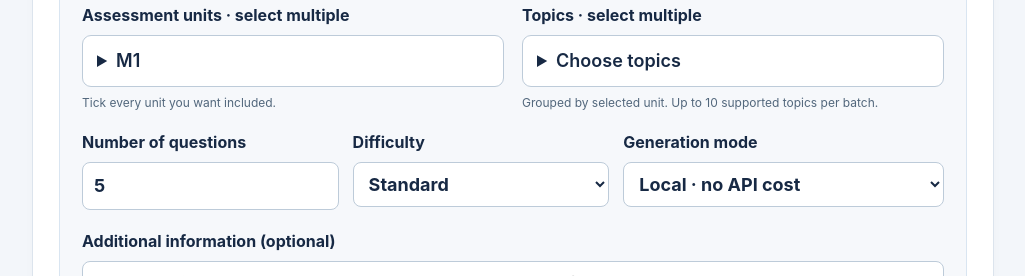
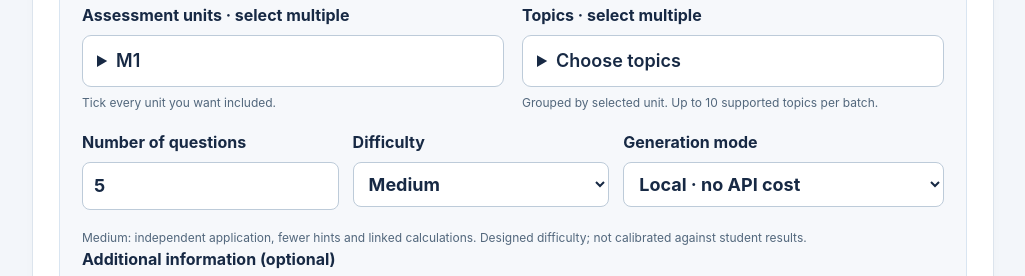
Before and after one commit to ckelly7078-dev/teachers-only, a plain HTML site: page foundation/web/index.html in a window 1280 px wide. Shown: the part 923-1199 px from the top of the page, without its empty margins (254-1279 px from the left). Drawn offline with Linux system fonts and the light colour scheme; no server answers.

Commit message:
Expose and explain the new Easy, Medium and Hard reasoning levels

```diff
--- a/foundation/web/index.html
+++ b/foundation/web/index.html
@@ -39,7 +39,8 @@ section{margin:20px 0;padding:26px;border:1px solid var(--line);border-radius:13
 </div></details><p class="builder-hint">Tick every unit you want included.</p></div>
 <div class="builder-field"><span class="builder-label" id="builder-topics-label">Topics · select multiple</span><details class="builder-dropdown"><summary id="builder-topic-summary" aria-labelledby="builder-topics-label builder-topic-summary">Choose topics</summary><div id="builder-topic-options" class="builder-options"><p class="builder-hint">Loading supported topics…</p></div></details><p class="builder-hint">Grouped by selected unit. Up to 10 supported topics per batch.</p></div>
 </div>
-<div class="builder-settings"><label>Number of questions<input id="builder-count" type="number" min="1" max="10" value="5" required></label><label>Difficulty<select id="builder-difficulty"><option value="easy">Easy</option><option value="standard" selected>Standard</option><option value="challenge">Challenge</option></select></label><label>Generation mode<select id="builder-mode"><option value="hybrid">Hybrid · AI for diagrams only</option><option value="model" id="builder-ai-option" disabled>AI-assisted design</option><option value="local" selected>Local · no API cost</option></select></label></div>
+<div class="builder-settings"><label>Number of questions<input id="builder-count" type="number" min="1" max="10" value="5" required></label><label>Difficulty<select id="builder-difficulty"><option value="easy">Easy</option><option value="standard" selected>Medium</option><option value="challenge">Hard</option></select></label><label>Generation mode<select id="builder-mode"><option value="hybrid">Hybrid · AI for diagrams only</option><option value="model" id="builder-ai-option" disabled>AI-assisted design</option><option value="local" selected>Local · no API cost</option></select></label></div>
+<p id="builder-difficulty-help" class="builder-hint">Medium: independent application, fewer hints and linked calculations. Designed difficulty; not calibrated against student results.</p>
 <label for="builder-info" class="builder-label">Additional information (optional)</label><textarea id="builder-info" maxlength="500" rows="3" placeholder="e.g. Emphasise percentages, use more real-world examples, or prefer whole-number answers." disabled></textarea><p id="builder-info-help" class="builder-hint">Optional guidance is sent to the AI service in AI mode. Use fictional information only.</p>
 <div class="builder-actions"><button type="submit" id="builder-submit" disabled>Generate questions</button><button type="button" id="builder-retry" class="secondary-action" hidden>Reload topics</button></div><p id="builder-gate" role="status">Loading available topics…</p><p id="builder-feedback" role="status"></p>
 </form></div>
```
